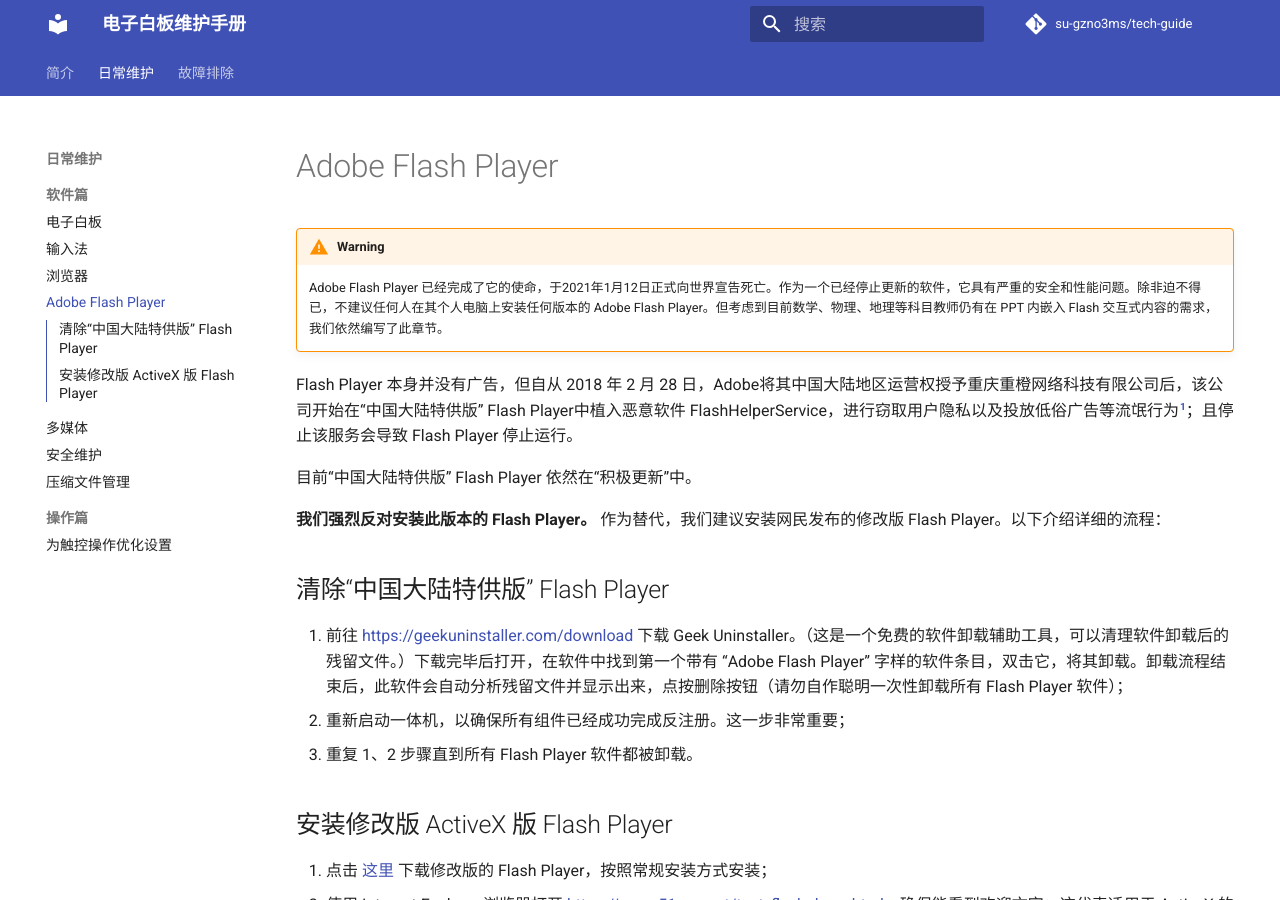
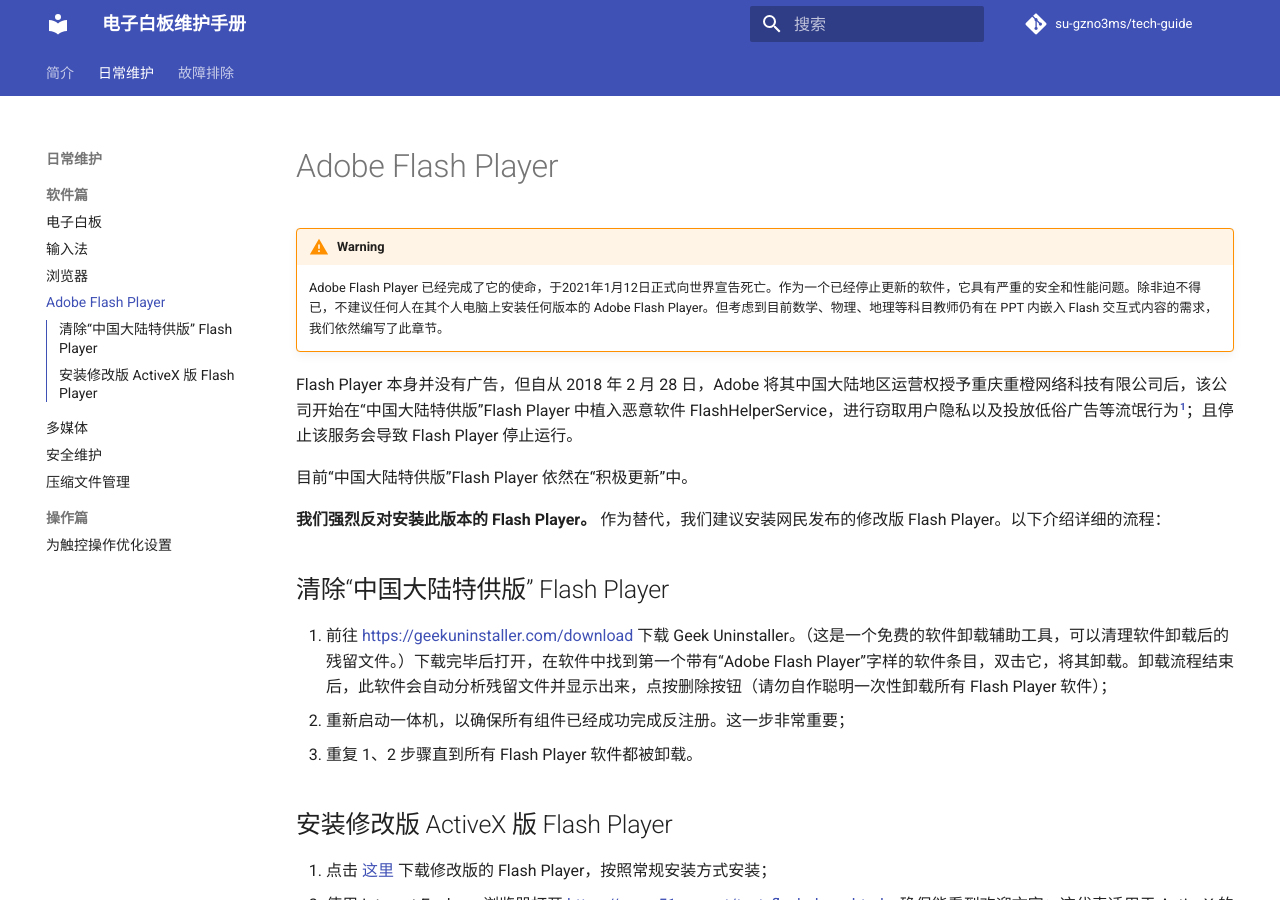
Before and after one commit to su-gzno3ms/tech-guide, an MkDocs documentation site: the page built from docs/daily-maintenance/software/flash.md, in a window 1280 px wide and 900 px high. Built offline with MkDocs 1.6.1 and Material for MkDocs 9.7.7, drawn with Linux system fonts in a browser that asks for light colours; comment, search, counter and statistics services are not loaded.

Commit message:
Format content

```diff
--- a/docs/daily-maintenance/software/flash.md
+++ b/docs/daily-maintenance/software/flash.md
@@ -2,14 +2,14 @@
 	Adobe Flash Player 已经完成了它的使命，于2021年1月12日正式向世界宣告死亡。作为一个已经停止更新的软件，它具有严重的安全和性能问题。除非迫不得已，不建议任何人在其个人电脑上安装任何版本的 Adobe Flash Player。但考虑到目前数学、物理、地理等科目教师仍有在 PPT 内嵌入 Flash 交互式内容的需求，我们依然编写了此章节。
 
 <!-- 众所周知，中国大陆并不属于肮脏的、资本主义当道的世界。 -->
-Flash Player 本身并没有广告，但自从 2018 年 2 月 28 日，Adobe将其中国大陆地区运营权授予重庆重橙网络科技有限公司后，该公司开始在“中国大陆特供版” Flash Player中植入恶意软件 FlashHelperService，进行窃取用户隐私以及投放低俗广告等流氓行为[^1]；且停止该服务会导致 Flash Player 停止运行。
+Flash Player 本身并没有广告，但自从 2018 年 2 月 28 日，Adobe 将其中国大陆地区运营权授予重庆重橙网络科技有限公司后，该公司开始在“中国大陆特供版”Flash Player 中植入恶意软件 FlashHelperService，进行窃取用户隐私以及投放低俗广告等流氓行为[^1]；且停止该服务会导致 Flash Player 停止运行。
 
-目前“中国大陆特供版” Flash Player 依然在“积极更新”中。
+目前“中国大陆特供版”Flash Player 依然在“积极更新”中。
 
 **我们强烈反对安装此版本的 Flash Player。** 作为替代，我们建议安装网民发布的修改版 Flash Player。以下介绍详细的流程：
 
 ## 清除“中国大陆特供版” Flash Player
-1. 前往 <https://geekuninstaller.com/download>{: target="_blank" rel="noopener noreferrer" .external } 下载 Geek Uninstaller。（这是一个免费的软件卸载辅助工具，可以清理软件卸载后的残留文件。）下载完毕后打开，在软件中找到第一个带有 “Adobe Flash Player” 字样的软件条目，双击它，将其卸载。卸载流程结束后，此软件会自动分析残留文件并显示出来，点按删除按钮（请勿自作聪明一次性卸载所有 Flash Player 软件）；
+1. 前往 <https://geekuninstaller.com/download>{: target="_blank" rel="noopener noreferrer" .external } 下载 Geek Uninstaller。（这是一个免费的软件卸载辅助工具，可以清理软件卸载后的残留文件。）下载完毕后打开，在软件中找到第一个带有“Adobe Flash Player”字样的软件条目，双击它，将其卸载。卸载流程结束后，此软件会自动分析残留文件并显示出来，点按删除按钮（请勿自作聪明一次性卸载所有 Flash Player 软件）；
 2. 重新启动一体机，以确保所有组件已经成功完成反注册。这一步非常重要；
 3. 重复 1、2 步骤直到所有 Flash Player 软件都被卸载。
 
```
